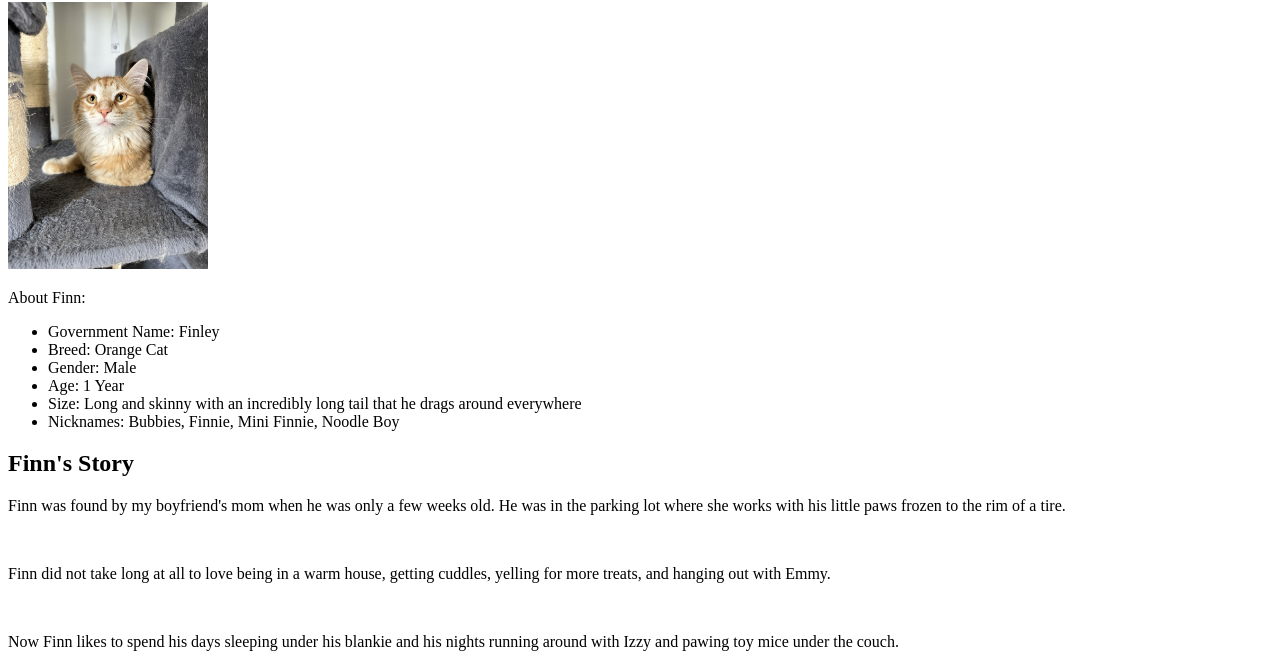
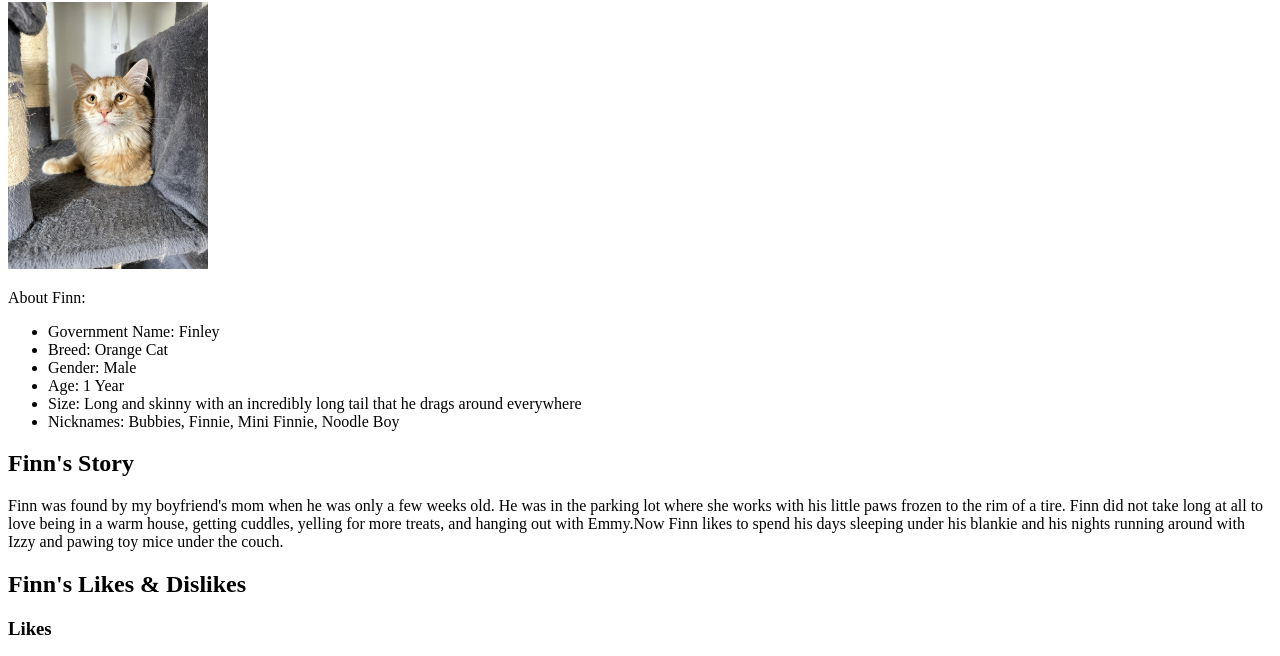
Before and after one commit to linenpeach/the-beans, a plain HTML site: page finn.html in a window 1280 px wide. Shown: the part 122-778 px from the top of the page. Drawn offline with Linux system fonts and the light colour scheme.

Commit message:
Update Finn's story on finn.html

```diff
--- a/finn.html
+++ b/finn.html
@@ -32,11 +32,7 @@
     <!-- Finn's Story -->
     <div id="story">
         <h2>Finn's Story</h2>
-        <p>Finn was found by my boyfriend's mom when he was only a few weeks old. He was in the parking lot where she works with his little paws frozen to the rim of a tire.</p>
-        <img src="" alt="">
-        <p>Finn did not take long at all to love being in a warm house, getting cuddles, yelling for more treats, and hanging out with Emmy.</p>
-        <img src="" alt="">
-        <p>Now Finn likes to spend his days sleeping under his blankie and his nights running around with Izzy and pawing toy mice under the couch.</p>
+        <p>Finn was found by my boyfriend's mom when he was only a few weeks old. He was in the parking lot where she works with his little paws frozen to the rim of a tire. Finn did not take long at all to love being in a warm house, getting cuddles, yelling for more treats, and hanging out with Emmy.Now Finn likes to spend his days sleeping under his blankie and his nights running around with Izzy and pawing toy mice under the couch.</p>
     </div>
     <!-- Finn's Likes & Dislikes -->
     <div id="likes-and-dislikes">
```
